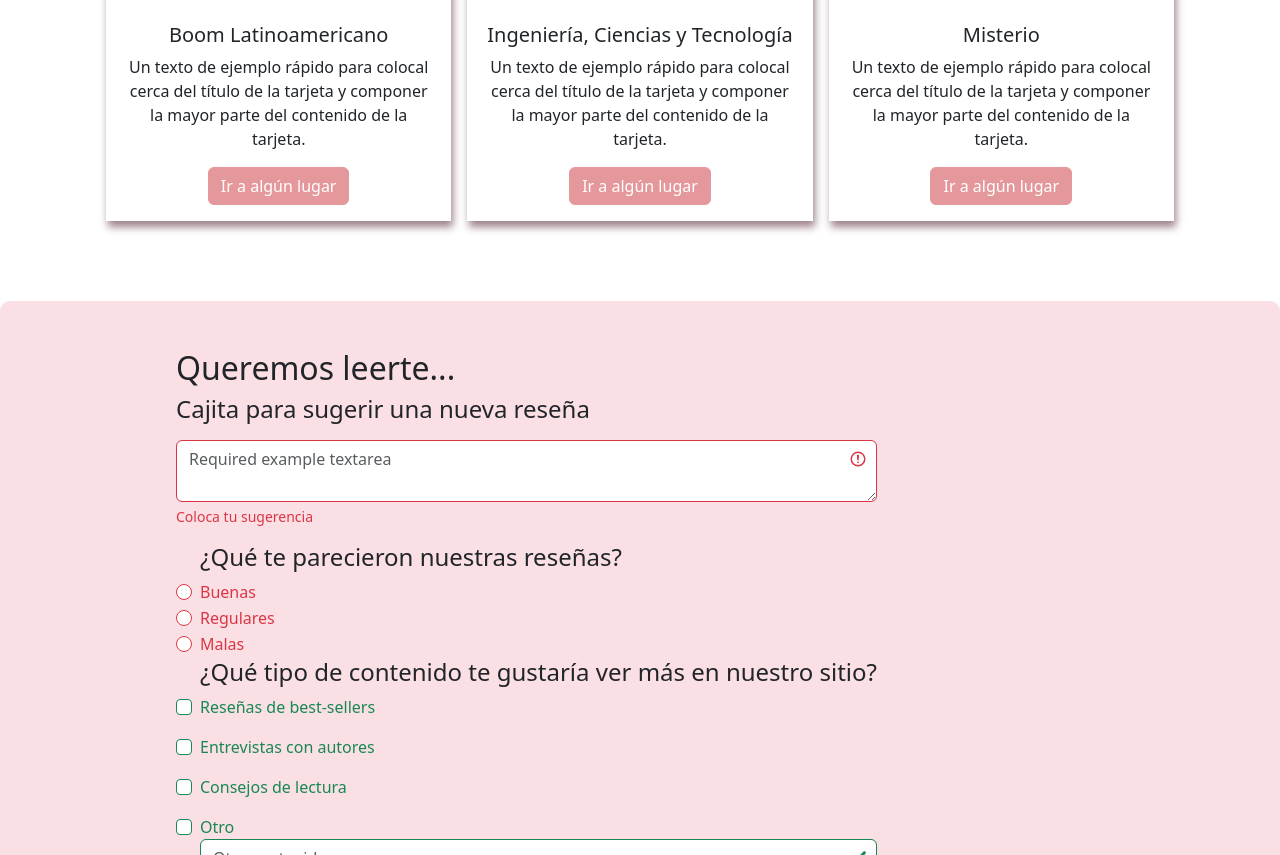
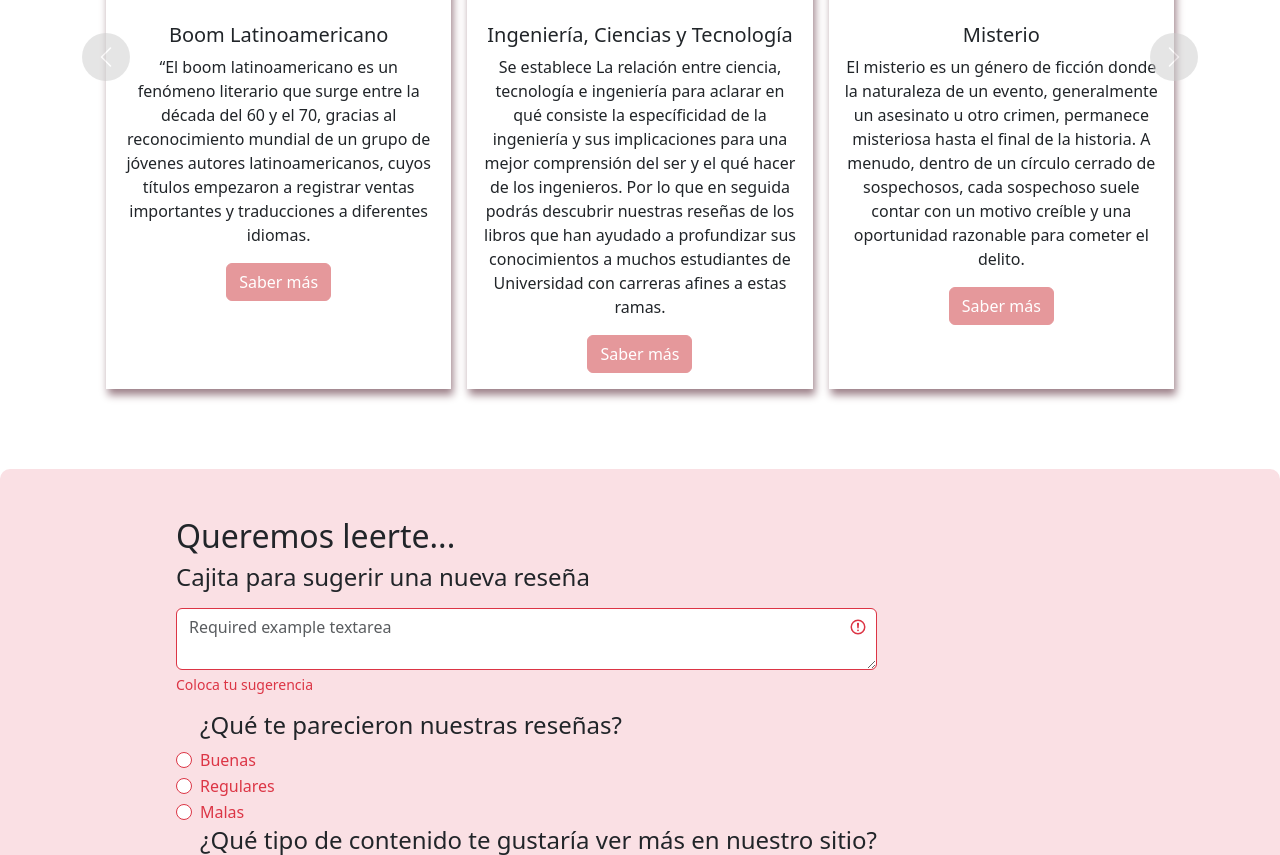
Before and after one commit to lizalp/bookly-friend-lvaa, a plain HTML site: page index.html in a window 1280 px wide. Shown: the part 1065-1920 px from the top of the page. Drawn offline with nearby package versions, Linux system fonts and the light colour scheme.

Commit message:
Added more example info

```diff
--- a/index.html
+++ b/index.html
@@ -144,8 +144,10 @@
                 </div>
                 <div class="card-body">
                   <h5 class="card-title">Boom Latinoamericano</h5>
-                  <p class="card-text">Un texto de ejemplo rápido para colocal cerca del título de la tarjeta y componer la mayor parte del contenido de la tarjeta.</p>
-                  <a href="#" class="btn btn-primary">Ir a algún lugar</a>
+                  <p class="card-text">
+                    “El boom latinoamericano es un fenómeno literario que surge entre la década del 60 y el 70, gracias al reconocimiento mundial de un grupo de jóvenes autores latinoamericanos, cuyos títulos empezaron a registrar ventas importantes y traducciones a diferentes idiomas.
+                  </p>
+                  <a href="#" class="btn btn-primary">Saber más</a>
                 </div>
               </div>
               <div class="card" >
@@ -154,8 +156,11 @@
                 </div>
                 <div class="card-body">
                   <h5 class="card-title">Ingeniería, Ciencias y Tecnología </h5>
-                  <p class="card-text">Un texto de ejemplo rápido para colocal cerca del título de la tarjeta y componer la mayor parte del contenido de la tarjeta.</p>
-                  <a href="#" class="btn btn-primary">Ir a algún lugar</a>
+                  <p class="card-text">Se establece
+                    La relación entre ciencia, tecnología e ingeniería para aclarar en qué consiste la específicidad de la ingeniería y sus implicaciones para una mejor comprensión del ser y el qué hacer de los ingenieros.
+                    Por lo que en seguida podrás descubrir nuestras reseñas de los libros que han ayudado a profundizar sus conocimientos a muchos estudiantes de Universidad con carreras afines a estas ramas.
+                  </p>
+                  <a href="#" class="btn btn-primary">Saber más</a>
                 </div>
               </div>
               <div class="card" >
@@ -164,8 +169,10 @@
                 </div>
                 <div class="card-body">
                   <h5 class="card-title">Misterio</h5>
-                  <p class="card-text">Un texto de ejemplo rápido para colocal cerca del título de la tarjeta y componer la mayor parte del contenido de la tarjeta.</p>
-                  <a href="#" class="btn btn-primary">Ir a algún lugar</a>
+                  <p class="card-text">
+                    El misterio es un género de ficción donde la naturaleza de un evento, generalmente un asesinato u otro crimen, permanece misteriosa hasta el final de la historia. A menudo, dentro de un círculo cerrado de sospechosos, cada sospechoso suele contar con un motivo creíble y una oportunidad razonable para cometer el delito.
+                  </p>
+                  <a href="#" class="btn btn-primary">Saber más</a>
                 </div>
               </div>
             </div>
@@ -178,8 +185,8 @@
                 </div>
                 <div class="card-body">
                   <h5 class="card-title">Ciencia Ficción</h5>
-                  <p class="card-text">Un texto de ejemplo rápido para colocal cerca del título de la tarjeta y componer la mayor parte del contenido de la tarjeta.</p>
-                  <a href="#" class="btn btn-primary">Ir a algún lugar</a>
+                  <p class="card-text">La ciencia ficción es un género narrativo que sitúa la acción en unas coordenadas espacio-temporales imaginarias y diferentes a las nuestras, y que especula racionalmente sobre posibles avances científicos o sociales y su impacto en la sociedad.</p>
+                  <a href="#" class="btn btn-primary">Saber más</a>
                 </div>
               </div>
               <div class="card" >
@@ -188,8 +195,8 @@
                 </div>
                 <div class="card-body">
                   <h5 class="card-title">Terror</h5>
-                  <p class="card-text">Un texto de ejemplo rápido para colocal cerca del título de la tarjeta y componer la mayor parte del contenido de la tarjeta.</p>
-                  <a href="#" class="btn btn-primary">Ir a algún lugar</a>
+                  <p class="card-text">El horror o terror es un género literario que se define por la sensación que causa: miedo. Nöel Carroll en su libro The Philosophy of Horror explica que la característica más importante del género horror es el efecto del que se causa en la audiencia, el horror necesariamente debe provocar miedo en el espectador.</p>
+                  <a href="#" class="btn btn-primary">Saber más</a>
                 </div>
               </div>
               <div class="card" >
@@ -197,9 +204,11 @@
                   <img src="./images/img-genres/romantic.png"  alt="...">
                 </div>
                 <div class="card-body">
-                  <h5 class="card-title">Románticas</h5>
-                  <p class="card-text">Un texto de ejemplo rápido para colocal cerca del título de la tarjeta y componer la mayor parte del contenido de la tarjeta.</p>
-                  <a href="#" class="btn btn-primary">Ir a algún lugar</a>
+                  <h5 class="card-title">Romanticismo</h5>
+                  <p class="card-text">
+                    Romanticismo es uno de los movimientos literarios más importantes de la Europa moderna, surgido en Alemania alrededor de 1770 y luego popularizado en el resto del continente y en sus colonias americanas hasta mediados del siglo XIX.
+                  </p>
+                  <a href="#" class="btn btn-primary">Saber más</a>
                 </div>
               </div>
             </div>
```
